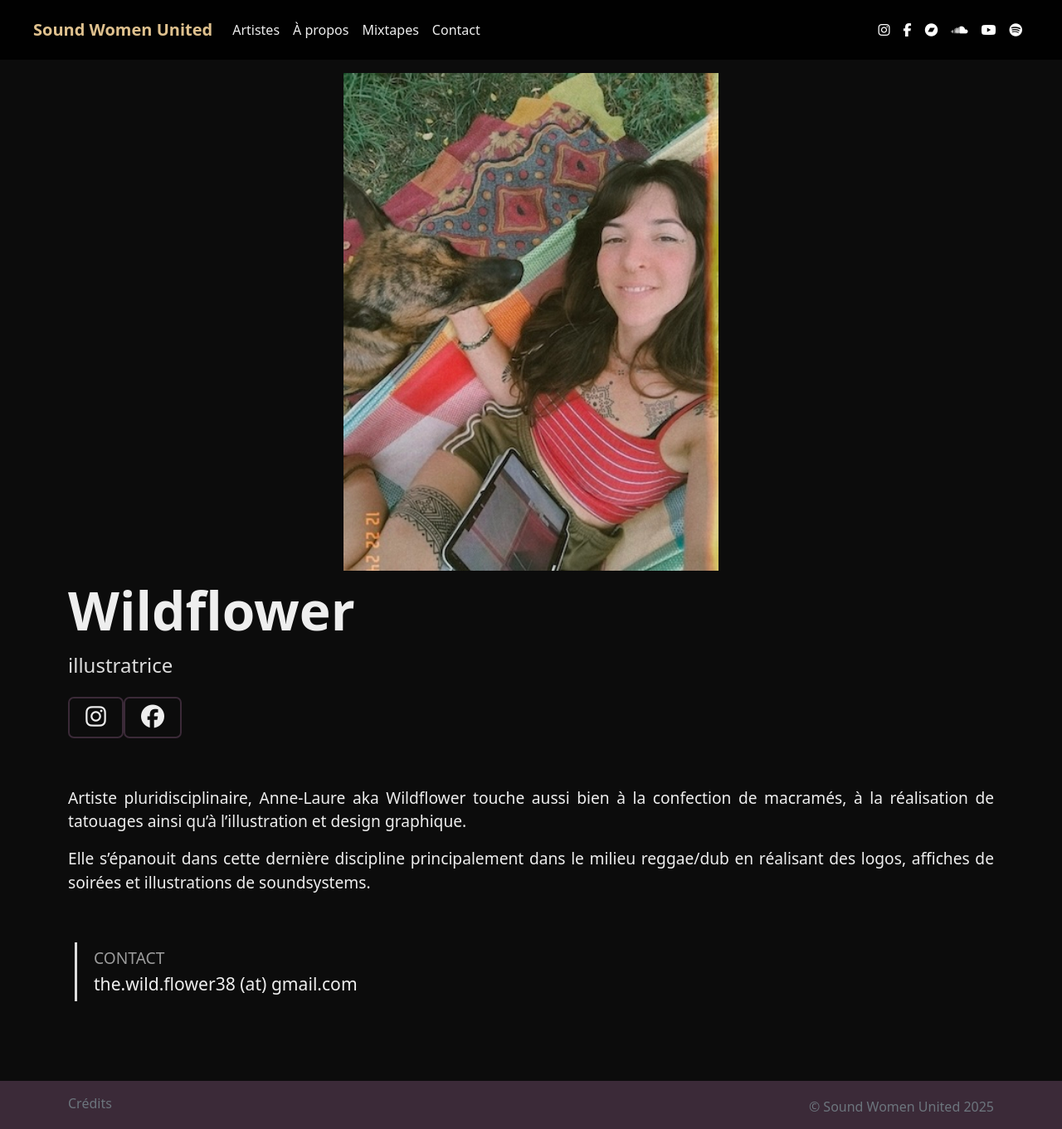
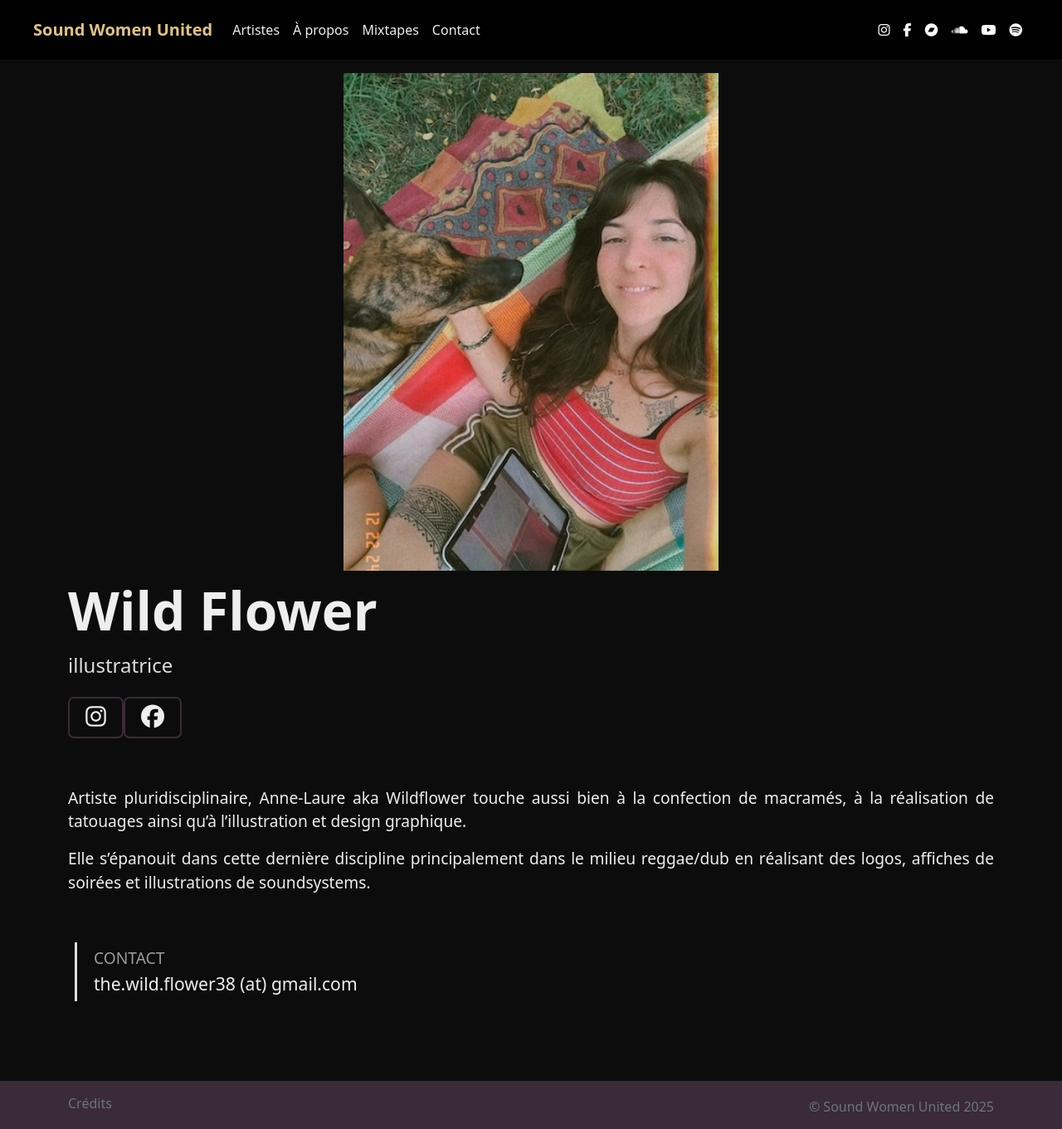
Before and after one commit to sabord/swu, a Jekyll site: the page built from docs/_artists/Wild_Flower.md, in a window 1280 px wide and 1361 px high. Shown: the whole window at 83% size. Built offline with Jekyll 4.4.1, drawn with Linux system fonts in a browser that asks for light colours.

Commit message:
player Laura canella et modif nom wild flower

```diff
--- a/docs/_artists/Wildflower.md
+++ b/docs/_artists/Wild_Flower.md
@@ -1,8 +1,8 @@
 ---
 layout: artist
 modal-id: 33
-name: Wildflower
-directory: 33_Wildflower
+name: Wild Flower
+directory: 33_Wild_Flower
 sound-system:
 tags:
   - créatrice visuelle
```
Also changed, not shown: docs/_artists/Laura_Canela.md (+2 -2 lines), docs/assets/artists/photos/33_Wild_Flower/image.jpg (renamed from docs/assets/artists/photos/33_Wildflower/image.jpg).
